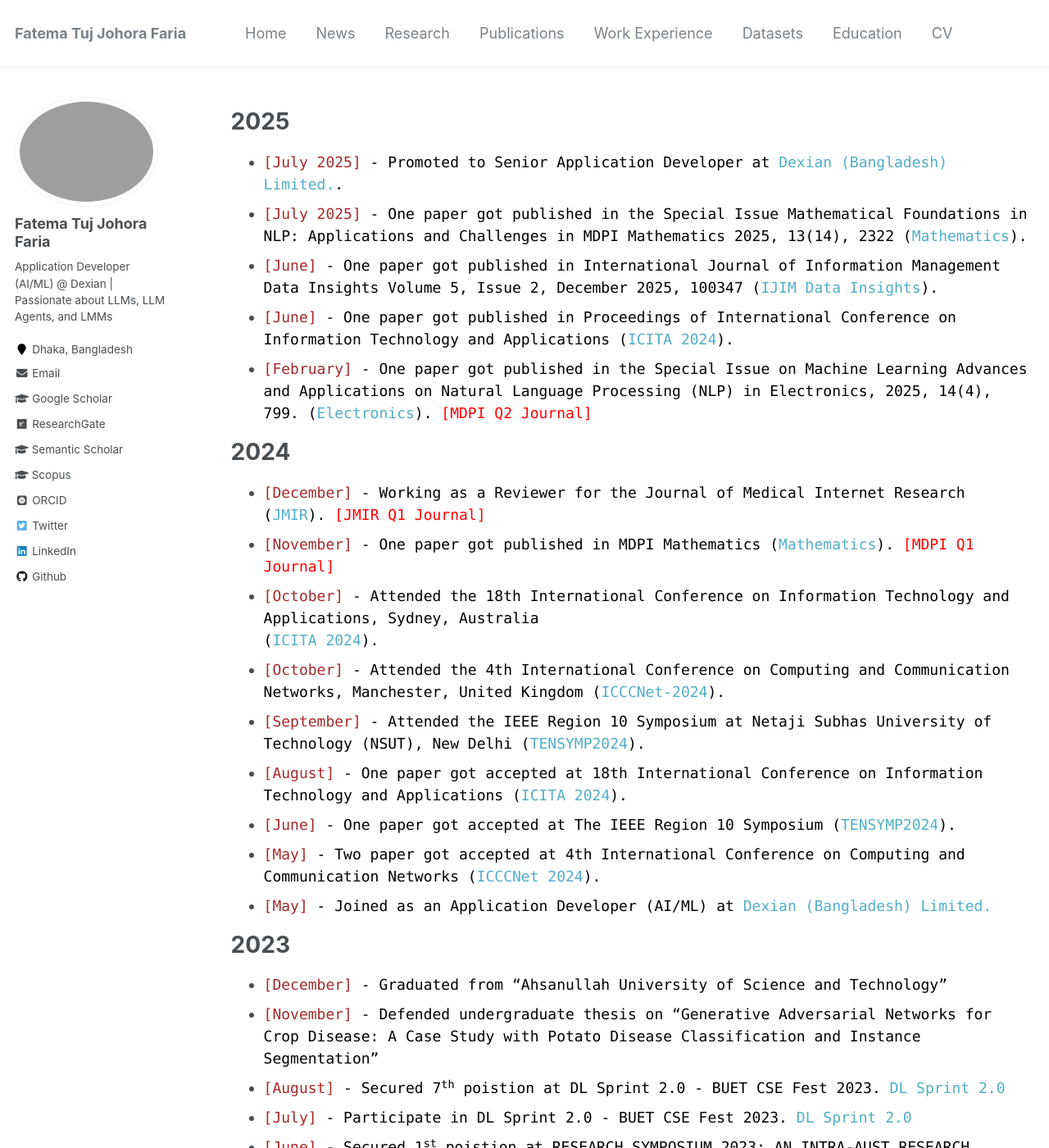
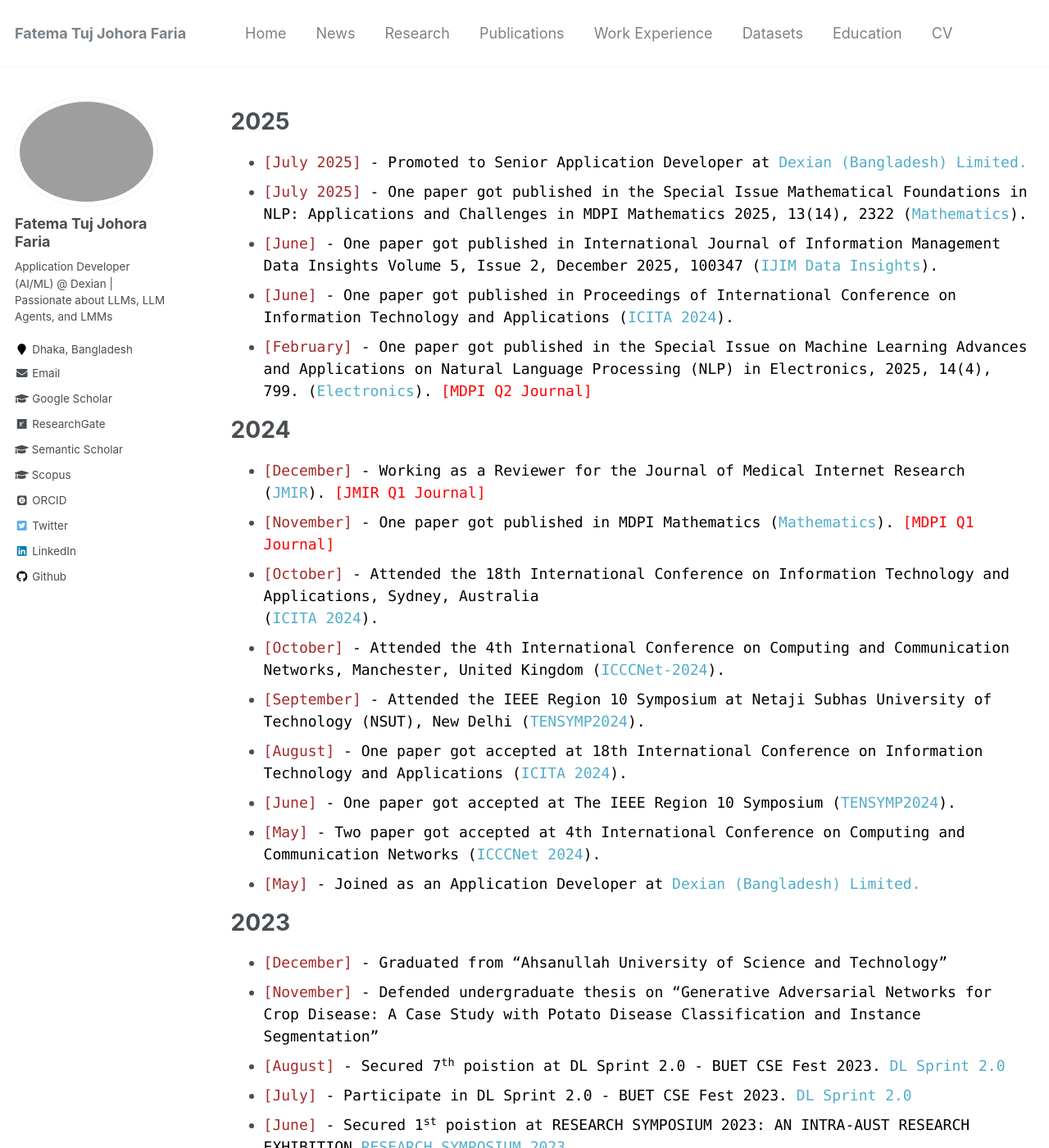
Before and after one commit to fatemafaria142/fatemafaria142.github.io, a Jekyll site: the page built from _pages/news.md, in a window 1280 px wide and 1400 px high. Shown: the whole window at 82% size. Built offline with Jekyll 4.4.1, drawn with Linux system fonts in a browser that asks for light colours; some web fonts are replaced.

Commit message:
Update on work

```diff
--- a/_pages/news.md
+++ b/_pages/news.md
@@ -5,7 +5,7 @@
 author_profile: true
 ---
 # 2025
-+ <span style="font-family:Monaco; color:black;"><span style="color:brown">[July 2025]</span> -  Promoted to Senior Application Developer at [Dexian (Bangladesh) Limited.](https://www.linkedin.com/company/dexiansolutions/).
++ <span style="font-family:Monaco; color:black;"><span style="color:brown">[July 2025]</span> -  Promoted to Senior Application Developer at [Dexian (Bangladesh) Limited.](https://www.linkedin.com/company/dexiansolutions/)
 + <span style="font-family:Monaco; color:black;"><span style="color:brown">[July 2025]</span> -  One paper got published in the Special Issue Mathematical Foundations in NLP: Applications and Challenges in MDPI Mathematics 2025, 13(14), 2322 ([Mathematics](https://www.mdpi.com/journal/mathematics)).
 + <span style="font-family:Monaco; color:black;"><span style="color:brown">[June]</span> -  One paper got published in International Journal of Information Management Data Insights
 Volume 5, Issue 2, December 2025, 100347 ([IJIM Data Insights](https://www.sciencedirect.com/journal/international-journal-of-information-management-data-insights)).
@@ -23,7 +23,7 @@
 + <span style="font-family:Monaco; color:black;"><span style="color:brown">[August]</span> -  One paper got accepted at 18th International Conference on Information Technology and Applications ([ICITA 2024](https://www.icita.world/#/)).
 + <span style="font-family:Monaco; color:black;"><span style="color:brown">[June]</span> -  One paper got accepted at The IEEE Region 10 Symposium ([TENSYMP2024](https://ieeedelhi-tensymp2024.org/)).
 + <span style="font-family:Monaco; color:black;"><span style="color:brown">[May]</span> -  Two paper got accepted at 4th International Conference on Computing and Communication Networks ([ICCCNet 2024](https://icccn.co.uk/)).
-+ <span style="font-family:Monaco; color:black;"><span style="color:brown">[May]</span> -  Joined as an Application Developer (AI/ML) at [Dexian (Bangladesh) Limited.](https://www.linkedin.com/company/dexiansolutions/)
++ <span style="font-family:Monaco; color:black;"><span style="color:brown">[May]</span> -  Joined as an Application Developer at [Dexian (Bangladesh) Limited.](https://www.linkedin.com/company/dexiansolutions/)
 
 
 
```
